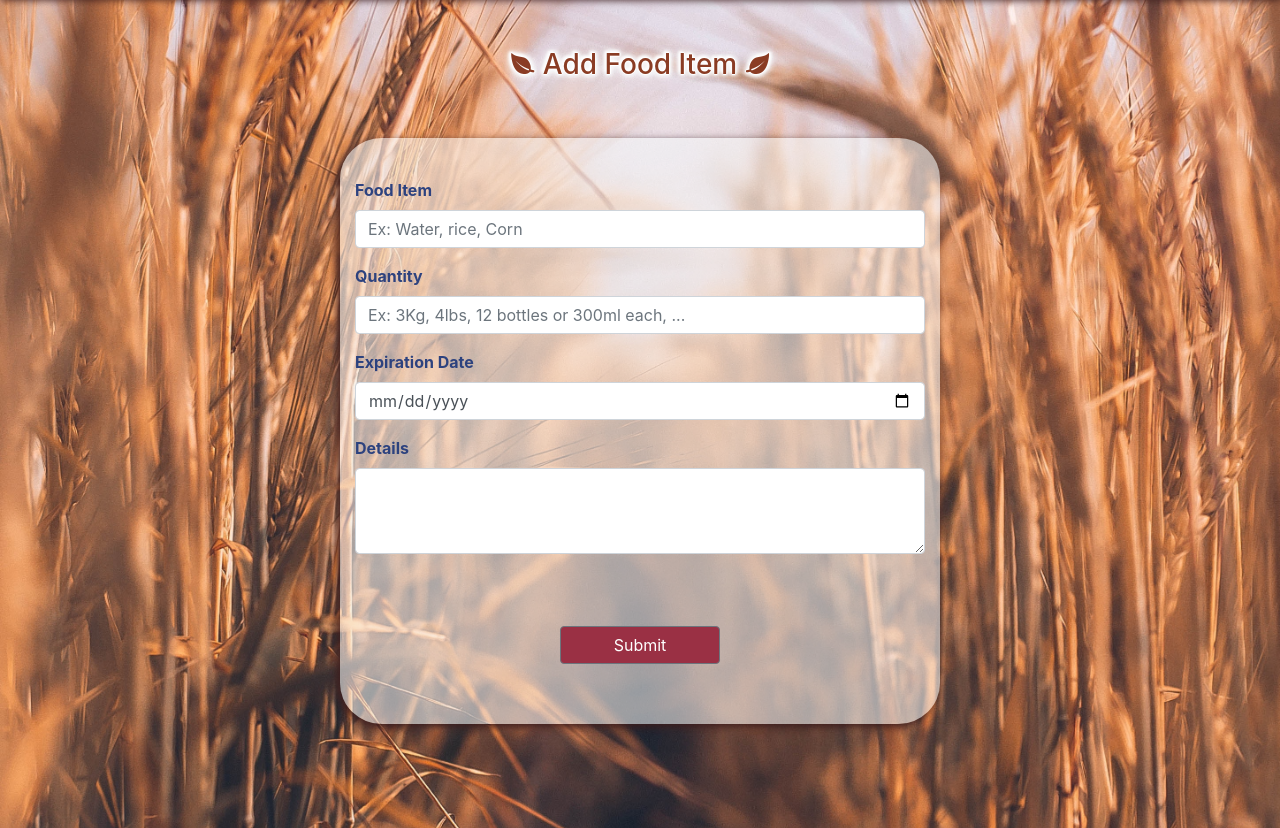
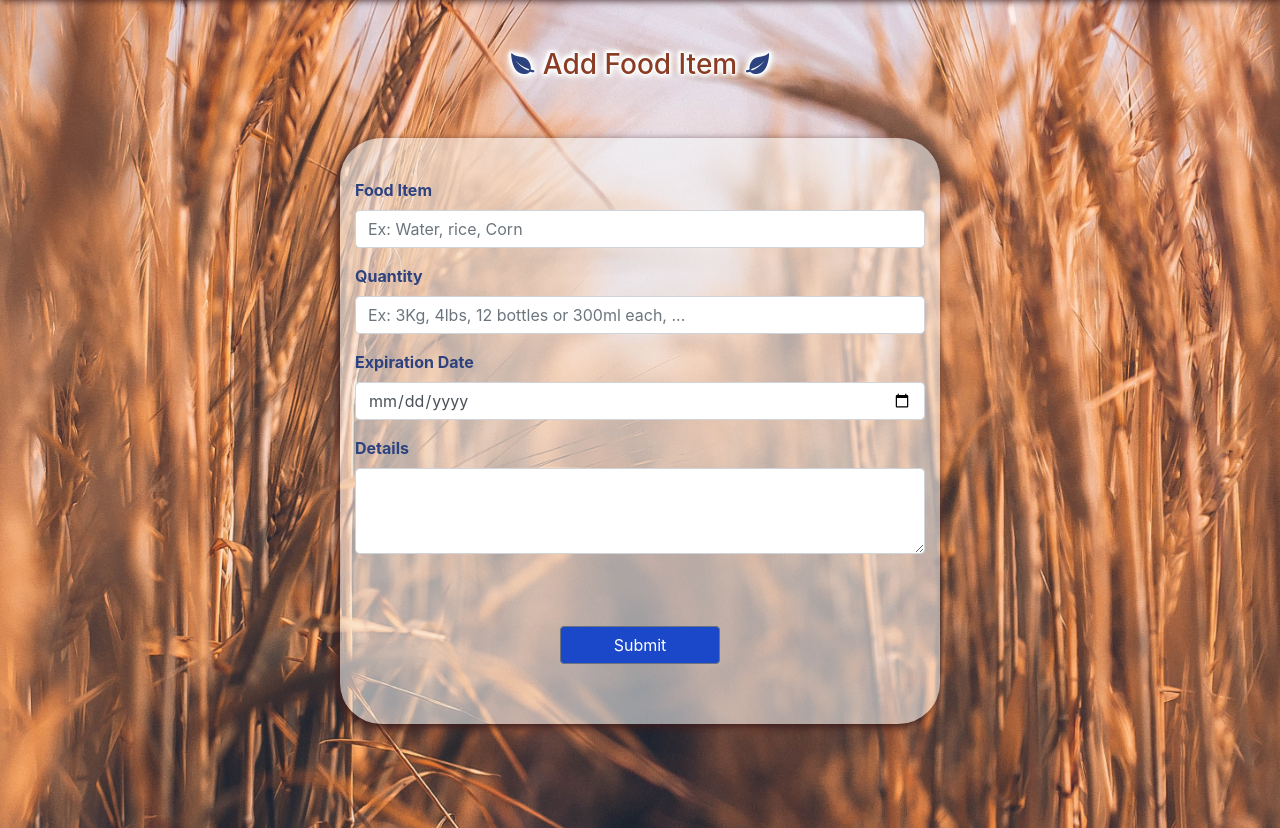
Before and after one commit to Gaberoids/MS3-gf-foodStorage-MongoDb, a Flask app: page /add_item in a window 1280 px wide. Shown: the part 56-884 px from the top of the page. Run offline with Flask 2, Linux system fonts and the light colour scheme; some libraries are stand-ins or nearby versions.

Commit message:
CSS: color changes on leaf icon color, user account text on homepage, buttons color

```diff
--- a/static/css/style.css
+++ b/static/css/style.css
@@ -18,6 +18,7 @@ a:hover {
 
 h3 i {
     margin: 0 0.3em;
+    color: #293f7dfa; ??
 }
 /* ---------------------------------------------- Base.html css */
 
@@ -62,13 +63,11 @@ h3 i {
 
 .profile-box {
     padding: 15px 16px;
-    background-color: rgba(248, 249, 250, 0.5);
+    /* background-color: rgba(248, 249, 250, 0.5); */
     border-bottom: black;
     display: inline-block;
-}
-
-.user-profile-id {
-    color: #5a5554;
+    color: #8a3c24;
+    text-shadow: -2px -2px 3px white, 0 1px white, 1px 0 white, 0 -1px white, 0px 0px 10px rgb(248 249 250), 0px 0px 10px rgb(248 249 250), 0px 0px 10px rgb(248 249 250), 0px 0px 5px rgb(248 249 250), 0px 0px 5px rgb(248 249 250), 0px 0px 5px rgb(248 249 250), 0px 0px 5px rgb(248 249 250), 0px 0px 2.5px rgb(248 249 250), 0px 0px 2.5px rgb(248 249 250);
 }
 
 hr.hr-profile {
@@ -78,7 +77,7 @@ hr.hr-profile {
 }
 
 .delete-acc-link {
-    color: #5a5554;
+    color: #8a3c24;
     text-align: center;
 }
 
@@ -128,13 +127,18 @@ h3 {
 }
 
 /*  Submit buttons */
+.add-submit-button {
+    background-color: #1b48c9;
+    width: 160px;
+}
+
 .submit-button {
-    background-color: #9a3044;
+    background-color: #1ea3e2;
     width: 160px;
 }
 
 .cancel-button {
-    background-color: orange;
+    background-color: #f68511;
     width: 160px;
 }
 /* ---------------------------------------------- edit.html add.html pages css */
@@ -153,7 +157,6 @@ h3 {
 
 .login-dark {
   height:1000px;
-  /* background-size:cover; */
 }
 
 .login-dark form {
--- a/templates/add_item.html
+++ b/templates/add_item.html
@@ -34,7 +34,7 @@
                     <textarea class="form-control" id="item_details" name="item_details" rows="3" maxlength="400"></textarea><span id="txt-length-left"><br></span><span id="errMsg"></span>
                 </div>
                 <div class="form-button">
-                    <button type="submit" class="btn btn-secondary submit-button">Submit</button>
+                    <button type="submit" class="btn btn-secondary add-submit-button">Submit</button>
                 </div>
             </div>
         </div>
```
